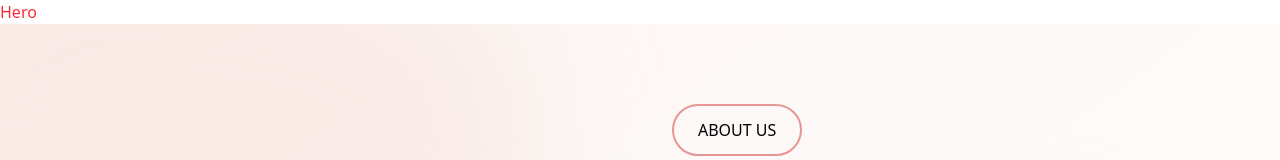
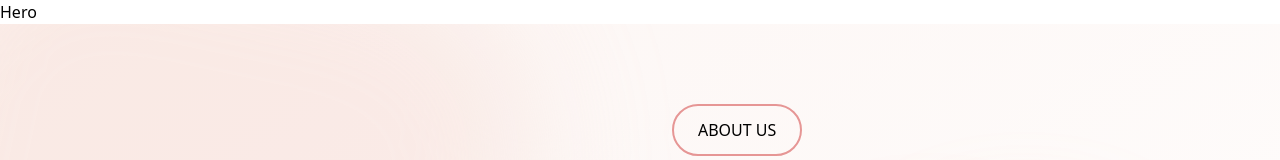
Before and after one commit to AI-hackathon-project/hackathon-frontend, a React (Vite) app: page / in a window 1280 px wide. Shown: the top 160 px of the page. Built offline with nearby package versions, Linux system fonts and the light colour scheme.

Commit message:
hero import fixed

```diff
--- a/src/pages/landing/components/hero.jsx
+++ b/src/pages/landing/components/hero.jsx
@@ -1,7 +1,7 @@
 import React from "react";
 
 const Hero = () => {
-  return <div className="text-red-500">Hero</div>;
+  return <div>Hero</div>;
 };
 
 export default Hero;
--- a/src/pages/landing/index.jsx
+++ b/src/pages/landing/index.jsx
@@ -1,8 +1,8 @@
 import React from "react";
 
 import About from "./components/About";
+import Footer from "../../components/footer";
 import Hero from "./components/Hero";
-import Footer from "../../components/footer";
 
 const LandingPage = () => {
   return (
```
